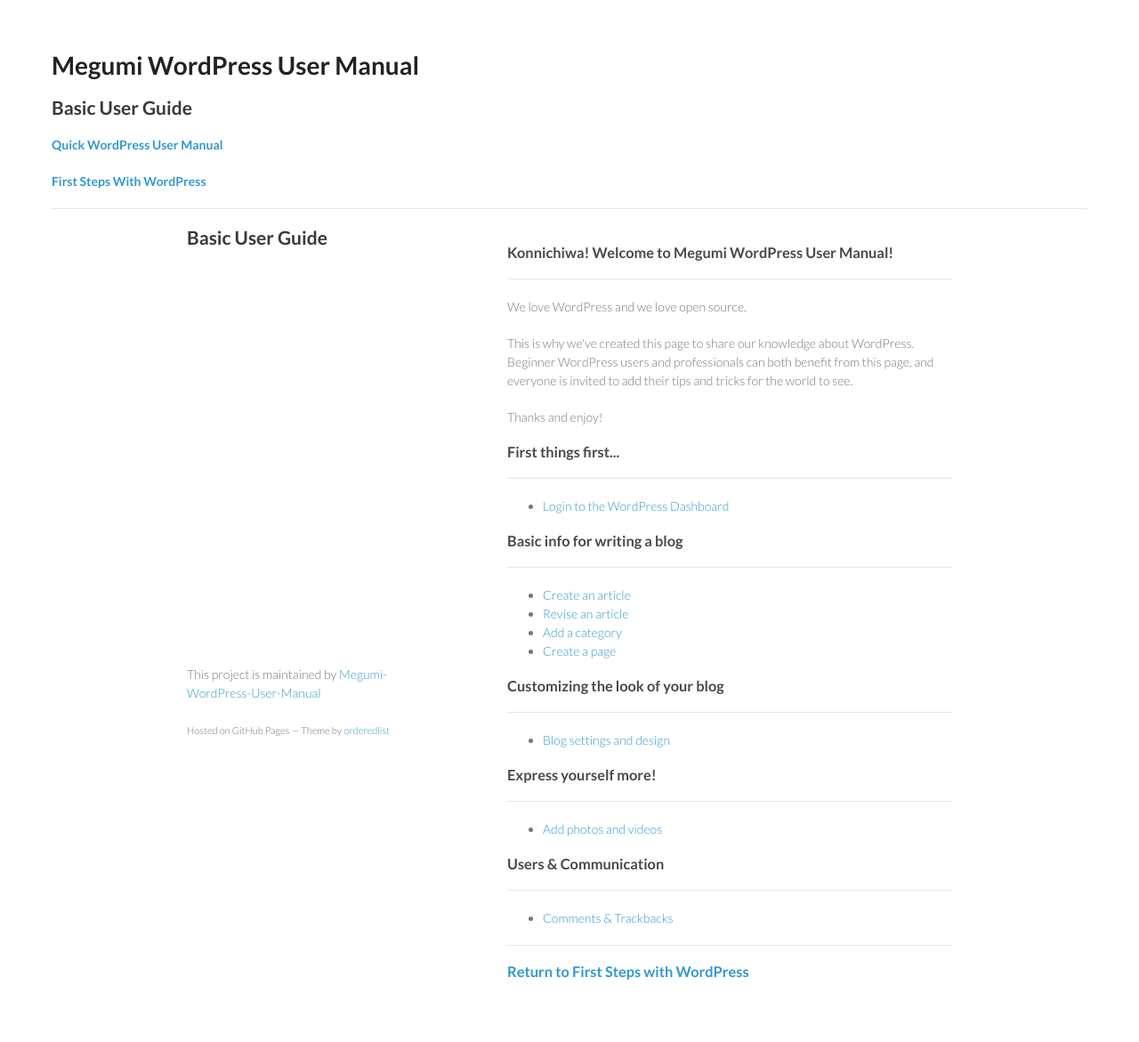
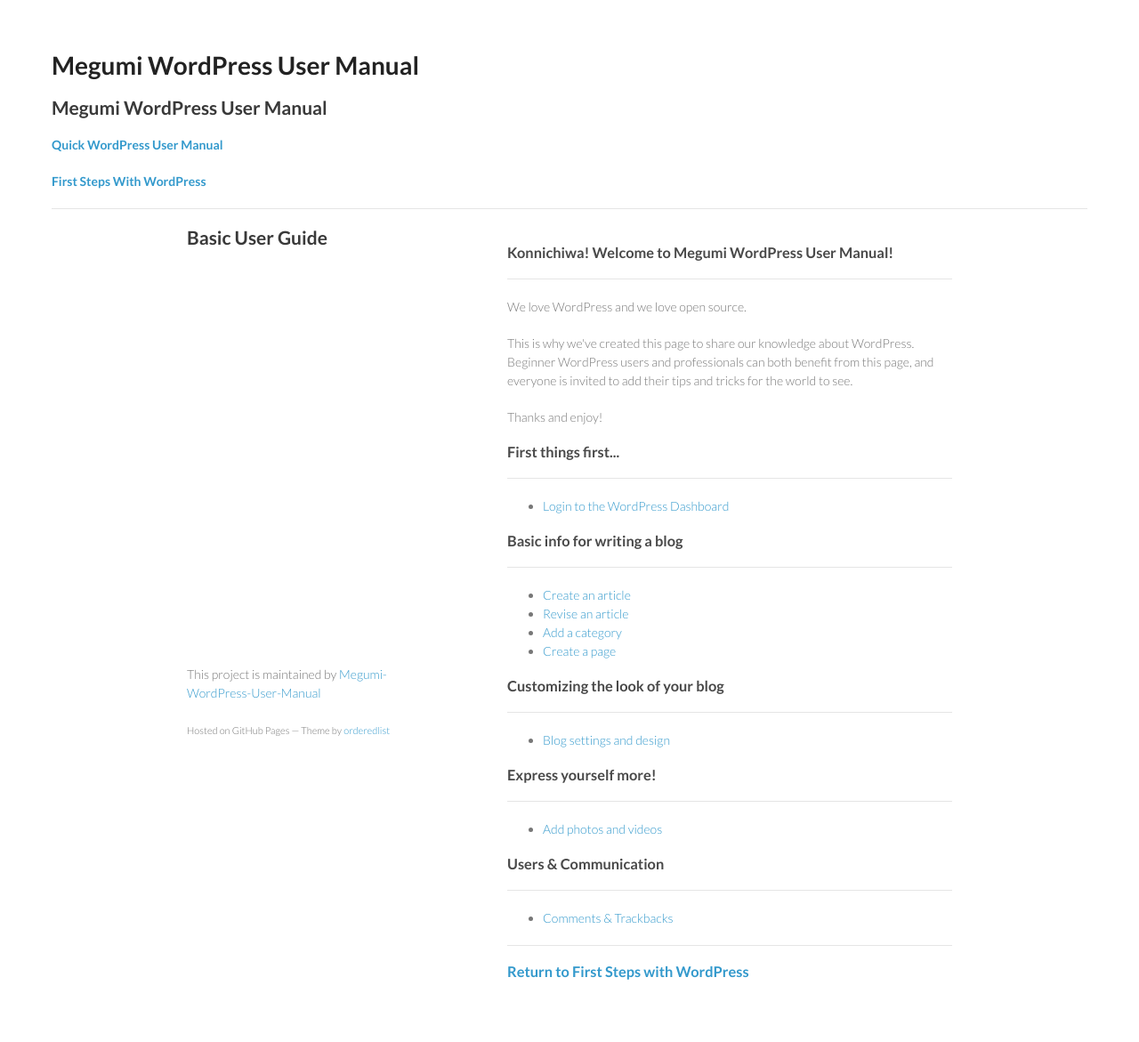
Before and after one commit to Megumi-WordPress-User-Manual/Intro, a Jekyll site: the page built from index.html, in a window 1280 px wide. Shown: the whole page at 89% size. Built offline with Jekyll 4.4.1, drawn with Linux system fonts in a browser that asks for light colours.

Commit message:
Update index.html

```diff
--- a/index.html
+++ b/index.html
@@ -1,6 +1,6 @@
 ---
 layout: default
-title: Basic User Guide
+title: Megumi WordPress User Manual
 ---
 <!doctype html>
 <html>
```
